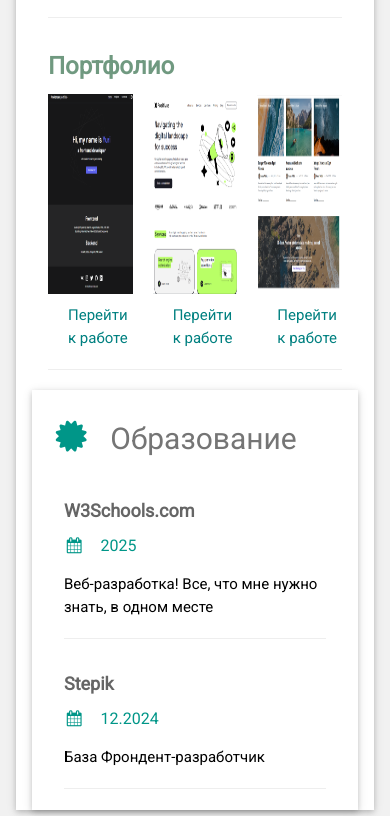
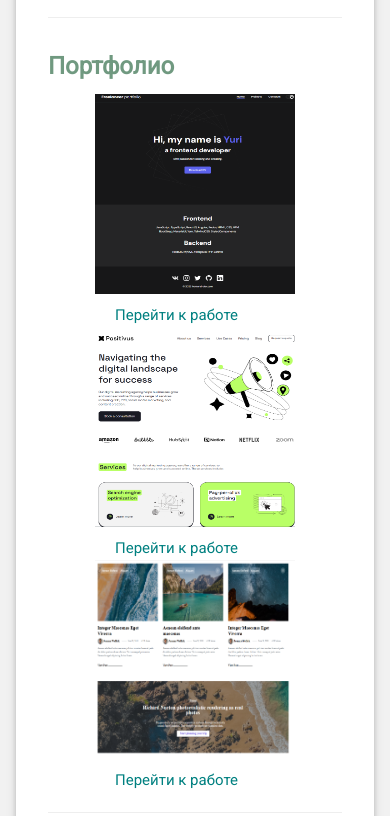
Before and after one commit to Alla3589/myrezume, a plain HTML site: page index.html in a window 390 px wide. Shown: the part 1889-2705 px from the top of the page. Drawn offline with nearby package versions, Linux system fonts and the light colour scheme.

Commit message:
Update index.html

```diff
--- a/index.html
+++ b/index.html
@@ -11,10 +11,17 @@
 
     <style>
       .accordion {
-        display: grid;
-        grid-template-columns: repeat(3, 1fr);
-        gap: 20px;
+       display: flex;
+            flex-direction: row; /* По умолчанию элементы располагаются в ряд */
+            justify-content: space-between;
+            align-items: center;
       }
+
+        @media (max-width: 600px) {
+            .accordion {
+                flex-direction: column; /* На мобильных устройствах элементы располагаются в колонку */
+            }
+        }
       .accordion-content {
         margin-top: 10px;
       }
```
